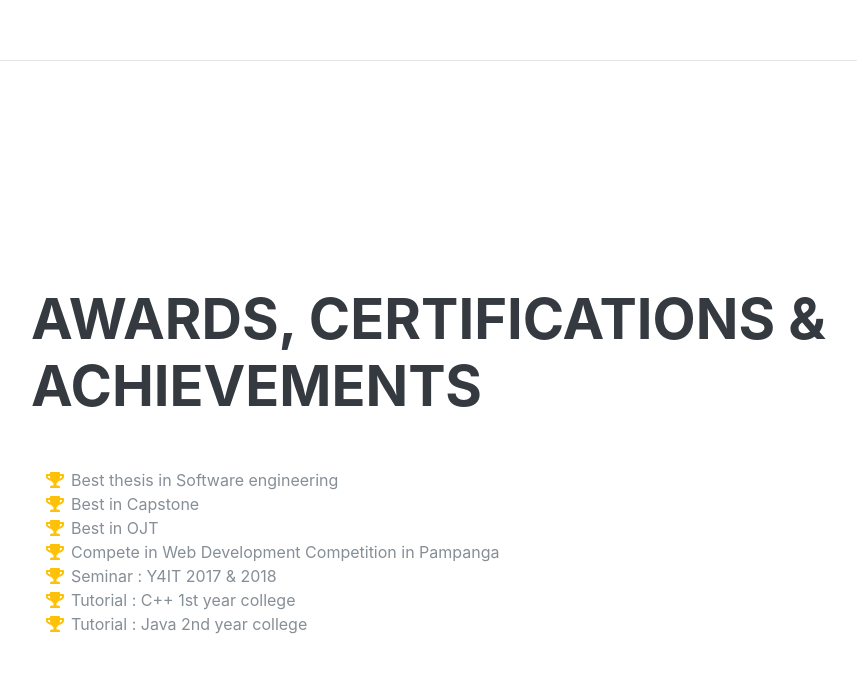
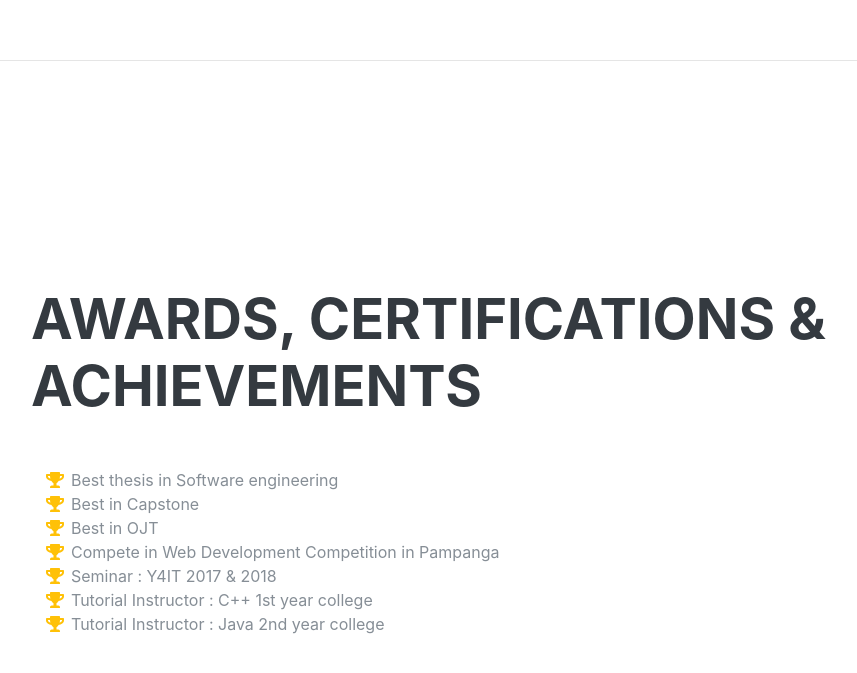
Before and after one commit to ivancruz0113/ivancruz0113.github.io, a plain HTML site: page index.html in a window 1280 px wide. Shown: the part 4032-4705 px from the top of the page, without its empty margins (289-1146 px from the left). Drawn offline with Linux system fonts and the light colour scheme; a web font is replaced by a local one.

Commit message:
Update index.html

```diff
--- a/index.html
+++ b/index.html
@@ -262,12 +262,12 @@
 
             <li>
               <i class="fa-li fa fa-trophy text-warning"></i>
-              Tutorial : C++ 1st year college
+              Tutorial Instructor : C++ 1st year college
             </li>
 
             <li>
               <i class="fa-li fa fa-trophy text-warning"></i>
-              Tutorial : Java 2nd year college
+              Tutorial Instructor : Java 2nd year college
             </li>
         </ul>
       </div>
```
